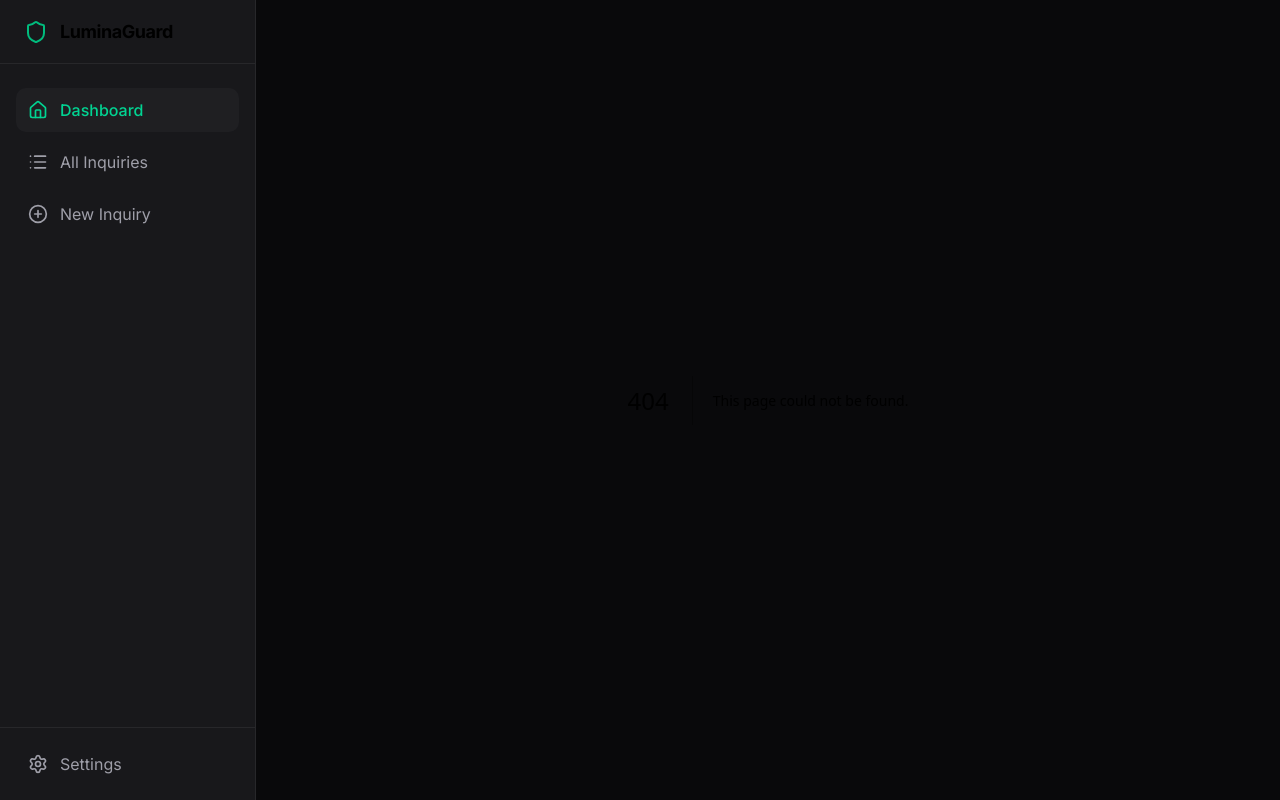
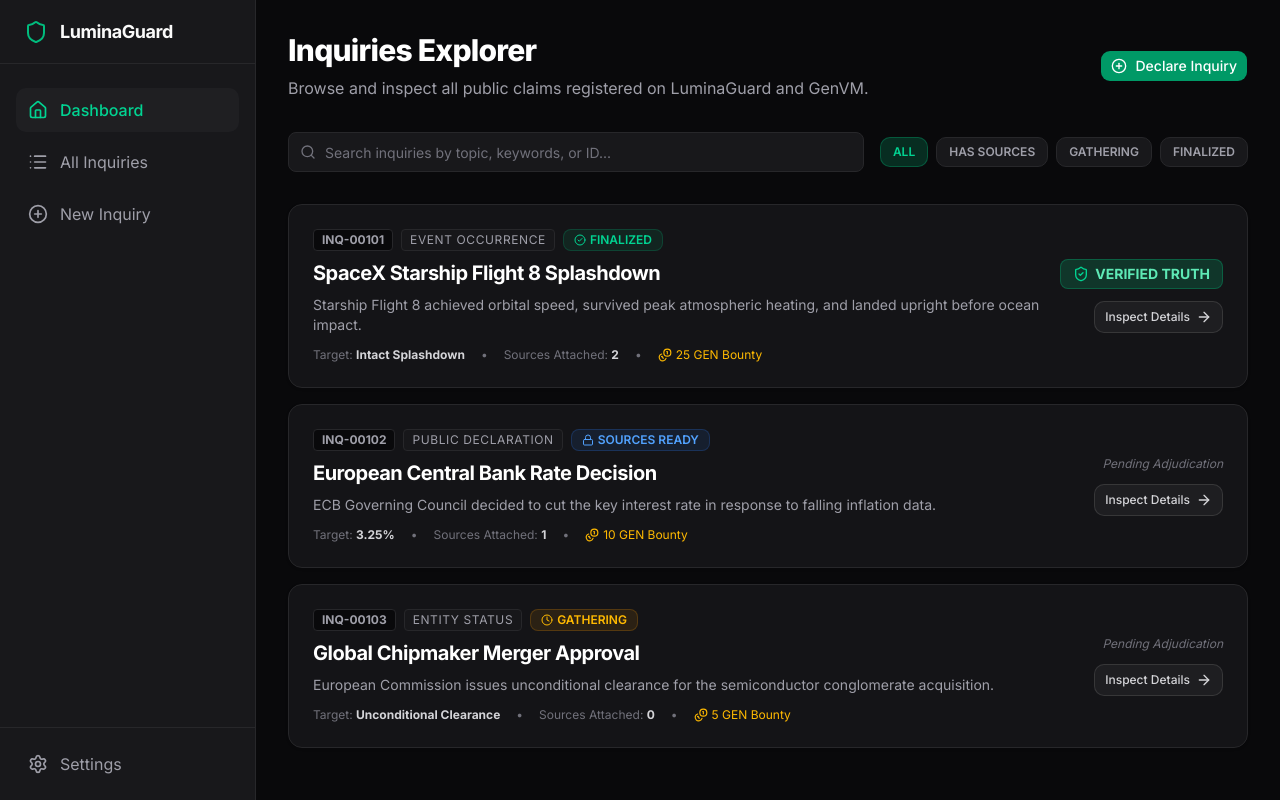
Before and after one commit to k-beee/LuminaGuard, a Next.js app in the folder frontend/: page /inquiries in a window 1280 px wide. Before the commit this address had no page. Built offline with nearby package versions, Linux system fonts and the light colour scheme.

Commit message:
feat: build Inquiries Explorer listing with interactive search, stage filters, and bounty counts

```diff
--- /dev/null
+++ b/frontend/src/app/inquiries/page.tsx
@@ -0,0 +1,221 @@
+"use client";
+
+import React, { useState } from "react";
+import { Inquiry } from "@/lib/types";
+import { Card, CardHeader, CardTitle, CardContent } from "@/components/ui/card";
+import { Input } from "@/components/ui/input";
+import { Button } from "@/components/ui/button";
+import { StageBadge, JudgementBadge, CategoryBadge } from "@/components/InquiryBadges";
+import { Search, Filter, PlusCircle, ArrowRight, ShieldCheck, Flame, Coins } from "lucide-react";
+import Link from "next/link";
+
+const SAMPLE_INQUIRIES: Inquiry[] = [
+  {
+    inquiry_id: "INQ-00101",
+    owner: "0x70997970C51812dc3A010C7d01b50e0d17dc79C8",
+    category: "EVENT_OCCURRENCE",
+    topic: "SpaceX Starship Flight 8 Splashdown",
+    action: "Intact controlled splashdown in Indian Ocean",
+    target_metric: "Intact Splashdown",
+    human_desc: "Starship Flight 8 achieved orbital speed, survived peak atmospheric heating, and landed upright before ocean impact.",
+    time_context: "2026-10-04T14:30:00Z",
+    window_start: "2026-10-04T00:00:00Z",
+    window_end: "2026-10-06T23:59:59Z",
+    rule_set: "DIVERSE_SOURCES",
+    gov_domains: ["spacex.com", "nasa.gov"],
+    reg_domains: ["faa.gov"],
+    min_total: 2,
+    min_distinct: 2,
+    stage: "AGREED",
+    final_judge: "VERIFIED",
+    created_at: "2026-10-04T15:00:00Z",
+    locked_at: "2026-10-04T15:10:00Z",
+    resolved_at: "2026-10-05T09:00:00Z",
+    completed_at: "2026-10-05T09:30:00Z",
+    source_ids: ["SRC-001", "SRC-002"],
+    reward_wei: "25000000000000000000",
+    reward_held: "25000000000000000000",
+    reward_sponsor: "0x70997970C51812dc3A010C7d01b50e0d17dc79C8",
+  },
+  {
+    inquiry_id: "INQ-00102",
+    owner: "0x3C44CdDdB6a900fa2b585dd299e03d12FA4293BC",
+    category: "PUBLIC_DECLARATION",
+    topic: "European Central Bank Rate Decision",
+    action: "Reduced deposit facility rate by 25 bps to 3.25%",
+    target_metric: "3.25%",
+    human_desc: "ECB Governing Council decided to cut the key interest rate in response to falling inflation data.",
+    time_context: "2026-10-02T12:15:00Z",
+    window_start: "2026-10-02T00:00:00Z",
+    window_end: "2026-10-04T23:59:59Z",
+    rule_set: "STRICT_OFFICIAL",
+    gov_domains: ["ecb.europa.eu"],
+    reg_domains: [],
+    min_total: 1,
+    min_distinct: 1,
+    stage: "HAS_SOURCES",
+    final_judge: "",
+    created_at: "2026-10-02T13:00:00Z",
+    locked_at: "2026-10-02T13:15:00Z",
+    resolved_at: "",
+    completed_at: "",
+    source_ids: ["SRC-003"],
+    reward_wei: "10000000000000000000",
+    reward_held: "10000000000000000000",
+    reward_sponsor: "0x3C44CdDdB6a900fa2b585dd299e03d12FA4293BC",
+  },
+  {
+    inquiry_id: "INQ-00103",
+    owner: "0x90F79bf6EB2c4f870365E785982E1f101E93b906",
+    category: "ENTITY_STATUS",
+    topic: "Global Chipmaker Merger Approval",
+    action: "Antitrust approval finalized without condition concessions",
+    target_metric: "Unconditional Clearance",
+    human_desc: "European Commission issues unconditional clearance for the semiconductor conglomerate acquisition.",
+    time_context: "2026-09-30T10:00:00Z",
+    window_start: "2026-09-30T00:00:00Z",
+    window_end: "2026-10-05T23:59:59Z",
+    rule_set: "REGULATOR_ONLY",
+    gov_domains: [],
+    reg_domains: ["ec.europa.eu"],
+    min_total: 1,
+    min_distinct: 1,
+    stage: "GATHERING",
+    final_judge: "",
+    created_at: "2026-09-30T10:30:00Z",
+    locked_at: "2026-09-30T11:00:00Z",
+    resolved_at: "",
+    completed_at: "",
+    source_ids: [],
+    reward_wei: "5000000000000000000",
+    reward_held: "5000000000000000000",
+    reward_sponsor: "0x90F79bf6EB2c4f870365E785982E1f101E93b906",
+  },
+];
+
+export default function InquiriesPage() {
+  const [searchTerm, setSearchTerm] = useState("");
+  const [filterStage, setFilterStage] = useState<string>("ALL");
+
+  const filtered = SAMPLE_INQUIRIES.filter((item) => {
+    const matchesSearch =
+      item.topic.toLowerCase().includes(searchTerm.toLowerCase()) ||
+      item.inquiry_id.toLowerCase().includes(searchTerm.toLowerCase()) ||
+      item.human_desc.toLowerCase().includes(searchTerm.toLowerCase());
+
+    if (!matchesSearch) return false;
+    if (filterStage === "ALL") return true;
+    if (filterStage === "FINALIZED") return item.stage === "AGREED" || item.stage === "COMPLETED";
+    if (filterStage === "HAS_SOURCES") return item.stage === "HAS_SOURCES";
+    if (filterStage === "GATHERING") return item.stage === "GATHERING" || item.stage === "PREP";
+    return true;
+  });
+
+  return (
+    <div className="p-8 max-w-7xl mx-auto">
+      <div className="flex flex-col md:flex-row md:items-center justify-between gap-4 mb-8">
+        <div>
+          <h1 className="text-3xl font-extrabold tracking-tight text-white mb-2">
+            Inquiries Explorer
+          </h1>
+          <p className="text-zinc-400">
+            Browse and inspect all public claims registered on LuminaGuard and GenVM.
+          </p>
+        </div>
+        <Link href="/create">
+          <Button className="bg-emerald-600 hover:bg-emerald-500 text-white gap-2">
+            <PlusCircle className="w-4 h-4" />
+            Declare Inquiry
+          </Button>
+        </Link>
+      </div>
+
+      {/* Filter and Search Bar */}
+      <div className="flex flex-col md:flex-row items-center gap-4 mb-8">
+        <div className="relative flex-1 w-full">
+          <Search className="w-4 h-4 absolute left-3 top-3 text-zinc-500" />
+          <Input
+            placeholder="Search inquiries by topic, keywords, or ID..."
+            value={searchTerm}
+            onChange={(e) => setSearchTerm(e.target.value)}
+            className="pl-9 bg-zinc-900 border-zinc-800"
+          />
+        </div>
+        <div className="flex items-center gap-2 w-full md:w-auto overflow-x-auto pb-2 md:pb-0">
+          {["ALL", "HAS_SOURCES", "GATHERING", "FINALIZED"].map((tab) => (
+            <button
+              key={tab}
+              onClick={() => setFilterStage(tab)}
+              className={`px-3 py-1.5 rounded-lg text-xs font-semibold whitespace-nowrap transition-colors ${
+                filterStage === tab
+                  ? "bg-emerald-500/20 text-emerald-400 border border-emerald-500/30"
+                  : "bg-zinc-900 text-zinc-400 hover:text-zinc-200 border border-zinc-800"
+              }`}
+            >
+              {tab.replace("_", " ")}
+            </button>
+          ))}
+        </div>
+      </div>
+
+      {/* Inquiry Cards List */}
+      <div className="space-y-4">
+        {filtered.map((inq) => (
+          <Card
+            key={inq.inquiry_id}
+            className="hover:border-zinc-700 transition-all hover:bg-zinc-900/90"
+          >
+            <CardContent className="p-6">
+              <div className="flex flex-col lg:flex-row lg:items-center justify-between gap-4">
+                <div className="space-y-2 flex-1">
+                  <div className="flex flex-wrap items-center gap-2">
+                    <span className="font-mono text-xs font-bold text-zinc-400 bg-zinc-950 px-2 py-0.5 rounded border border-zinc-800">
+                      {inq.inquiry_id}
+                    </span>
+                    <CategoryBadge category={inq.category} />
+                    <StageBadge stage={inq.stage} />
+                  </div>
+
+                  <h3 className="text-xl font-bold text-white tracking-tight">
+                    {inq.topic}
+                  </h3>
+
+                  <p className="text-sm text-zinc-400 line-clamp-2">
+                    {inq.human_desc}
+                  </p>
+
+                  <div className="flex flex-wrap items-center gap-4 text-xs text-zinc-500 pt-1">
+                    <span>Target: <strong className="text-zinc-300">{inq.target_metric}</strong></span>
+                    <span>•</span>
+                    <span>Sources Attached: <strong className="text-zinc-300">{inq.source_ids.length}</strong></span>
+                    <span>•</span>
+                    <span className="flex items-center gap-1 text-amber-400">
+                      <Coins className="w-3.5 h-3.5" />
+                      {(Number(inq.reward_wei) / 1e18).toFixed(0)} GEN Bounty
+                    </span>
+                  </div>
+                </div>
+
+                <div className="flex flex-row lg:flex-col items-center lg:items-end justify-between gap-3 pt-4 lg:pt-0 border-t lg:border-t-0 border-zinc-800/80">
+                  <JudgementBadge judge={inq.final_judge} />
+                  <Link href={`/inquiries/${inq.inquiry_id}`}>
+                    <Button variant="outline" className="border-zinc-700 hover:bg-zinc-800 text-zinc-300 gap-1.5 text-xs">
+                      Inspect Details
+                      <ArrowRight className="w-3.5 h-3.5" />
+                    </Button>
+                  </Link>
+                </div>
+              </div>
+            </CardContent>
+          </Card>
+        ))}
+
+        {filtered.length === 0 && (
+          <div className="text-center py-16 bg-zinc-900/50 rounded-xl border border-zinc-800">
+            <p className="text-zinc-400 text-sm">No inquiries found matching your filters.</p>
+          </div>
+        )}
+      </div>
+    </div>
+  );
+}
```
